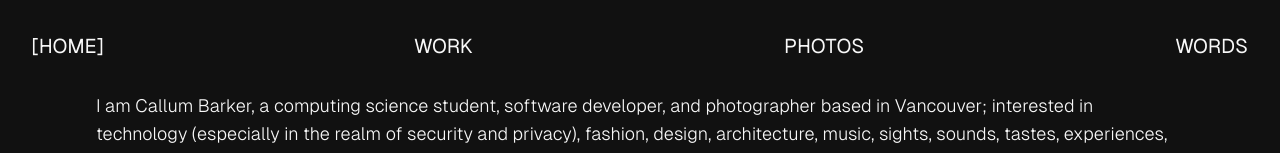
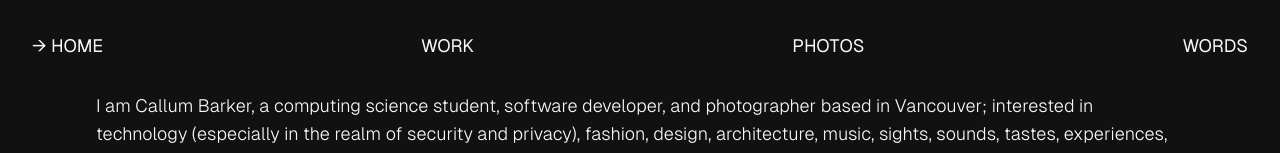
Before and after one commit to cbarkr/portfolio, a Vue app: page / in a window 1280 px wide. Shown: the top 153 px of the page. Built offline with nearby package versions, Linux system fonts and the light colour scheme.

Commit message:
update nav

```diff
--- a/src/components/Nav.vue
+++ b/src/components/Nav.vue
@@ -5,18 +5,9 @@ import { RouterLink } from 'vue-router'
 <template>
   <div class="flex justify-between pb-8">
     <!-- Note: Nav text must match route name -->
-    <router-link to="/" class="text-md sm:text-lg md:text-xl">{{
-      selectedRoute(nav.home)
-    }}</router-link>
-    <router-link to="/work" class="text-md sm:text-lg md:text-xl">{{
-      selectedRoute(nav.work)
-    }}</router-link>
-    <router-link to="/photos" class="text-md sm:text-lg md:text-xl">{{
-      selectedRoute(nav.photos)
-    }}</router-link>
-    <router-link to="/words" class="text-md sm:text-lg md:text-xl">{{
-      selectedRoute(nav.words)
-    }}</router-link>
+    <router-link v-for="item in nav" :to="item.route" :key="item.title" class="text-lg flex flex-row">
+      {{ selectedRoute(item.title) }}
+    </router-link>
   </div>
 </template>
 
@@ -25,17 +16,29 @@ export default {
   name: 'NavComponent',
   data() {
     return {
-      nav: {
-        home: 'home',
-        work: 'work',
-        photos: 'photos',
-        words: 'words'
-      }
+      nav: [
+        {
+          route: '/',
+          title: 'home'
+        },
+        {
+          route: '/work',
+          title: 'work'
+        },
+        {
+          route: '/photos',
+          title: 'photos'
+        },
+        {
+          route: '/words',
+          title: 'words'
+        }
+      ]
     }
   },
   methods: {
     selectedRoute(name) {
-      return name === this.$route.name ? `[${name.toUpperCase()}]` : name.toUpperCase()
+      return name === this.$route.name ? `→ ${name.toUpperCase()}` : name.toUpperCase()
     }
   }
 }
```
